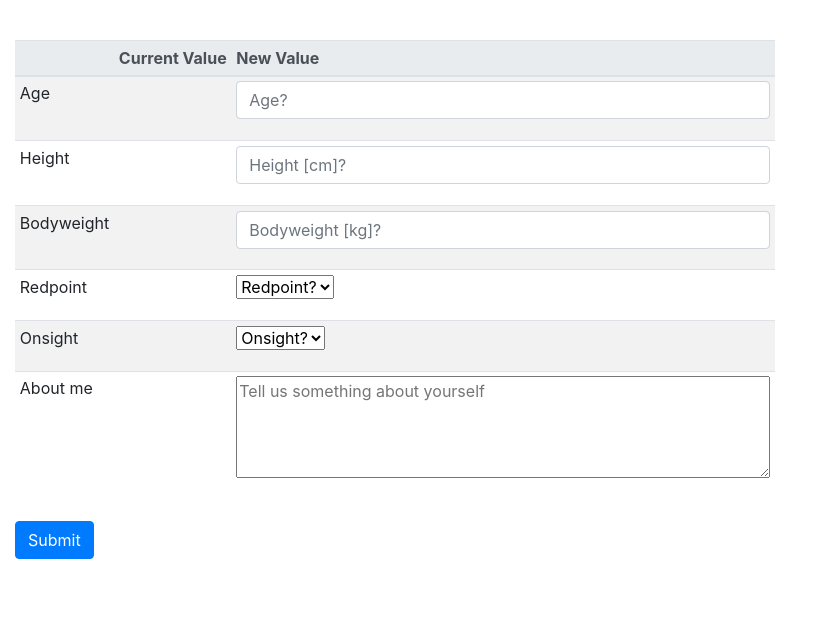
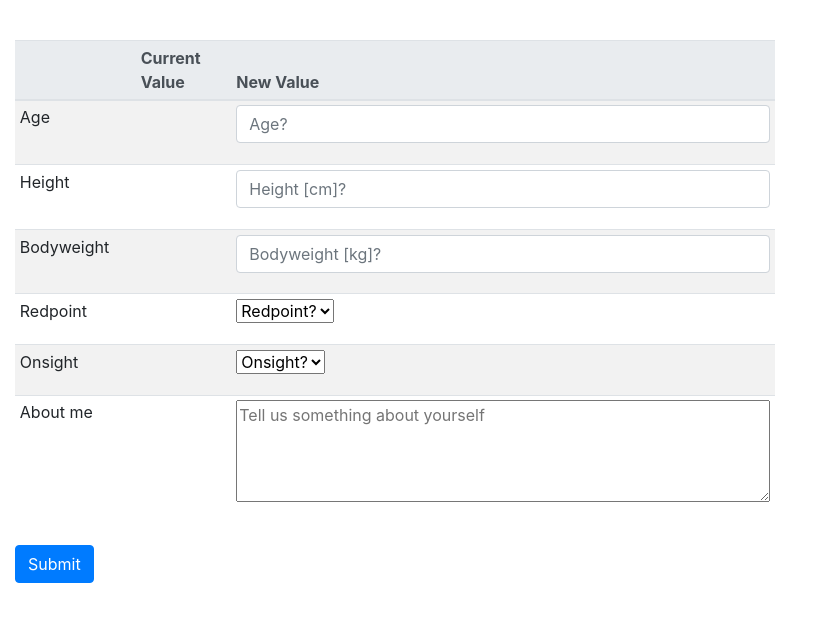
Before and after one commit to KevinSchaer/ClimbingTool, a Flask app: page /editUserProfile in a window 1280 px wide. Shown: the part 56-678 px from the top of the page, without its empty margins (0-823 px from the left). Run offline with Flask 2, Linux system fonts and the light colour scheme; the visitor is signed in with stand-in values (Sample User, id 1); data that the repository does not hold is empty.

Commit message:
diverses

```diff
--- a/app.py
+++ b/app.py
@@ -147,15 +147,10 @@ def editUserProfile():
         return render_template("editUserProfile.html", grades=GRADES, result=result)
 
 
-@app.route("/searchUser", methods=["GET", "POST"])
+@app.route("/searchUser")
 @login_required
 def searchUser():
-    # User reached route via POST (as by submitting a form via POST)
-    if request.method == "POST":
-        pass
-    # if User reached route via GET
-    else:
-        return render_template("searchUser.html")
+    return render_template("searchUser.html")
 
 
 @app.route("/search")
--- a/templates/editUserProfile.html
+++ b/templates/editUserProfile.html
@@ -8,12 +8,12 @@
 
 <form action="/editUserProfile" method="post" class="form-alignment">
     <div class="table-responsive-md">
-        <table class="table table-striped table-hover table-sm">
+        <table class="table table-striped table-hover table-sm col-md-12">
             <thead class="thead-light">
             <tr>
-                <th></th>
-                <th>Current Value</th>
-                <th>New Value</th>
+                <th class="col-md-4"></th>
+                <th class="col-md-4">Current Value</th>
+                <th class="col-md-4">New Value</th>
             </tr>
             </thead>
             <tbody>
--- a/templates/enterRoute.html
+++ b/templates/enterRoute.html
@@ -5,7 +5,8 @@
 {% endblock %}
 
 {% block main %}
-    <form action="/enterRoute" method="post" onsubmit="return confirm('Do you really want to submit the form?');">
+<div class="content-alignment">
+    <form action="/enterRoute" method="post" class="form-alignment" onsubmit="return confirm('Do you really want to submit the form?');">
         <div class="form-group">
             <input autocomplete="off" autofocus class="form-control" name="route_name" placeholder="Route Name" type="text" id="testname">
         </div>
@@ -61,4 +62,5 @@
         <button class="btn btn-primary" type="submit">Submit</button>
 
     </form>
+</div>
 {% endblock %}
```
Also changed, not shown: templates/searchUser.html (+5 -14 lines), templates/userProfile.html (deleted, +0 -11 lines).
